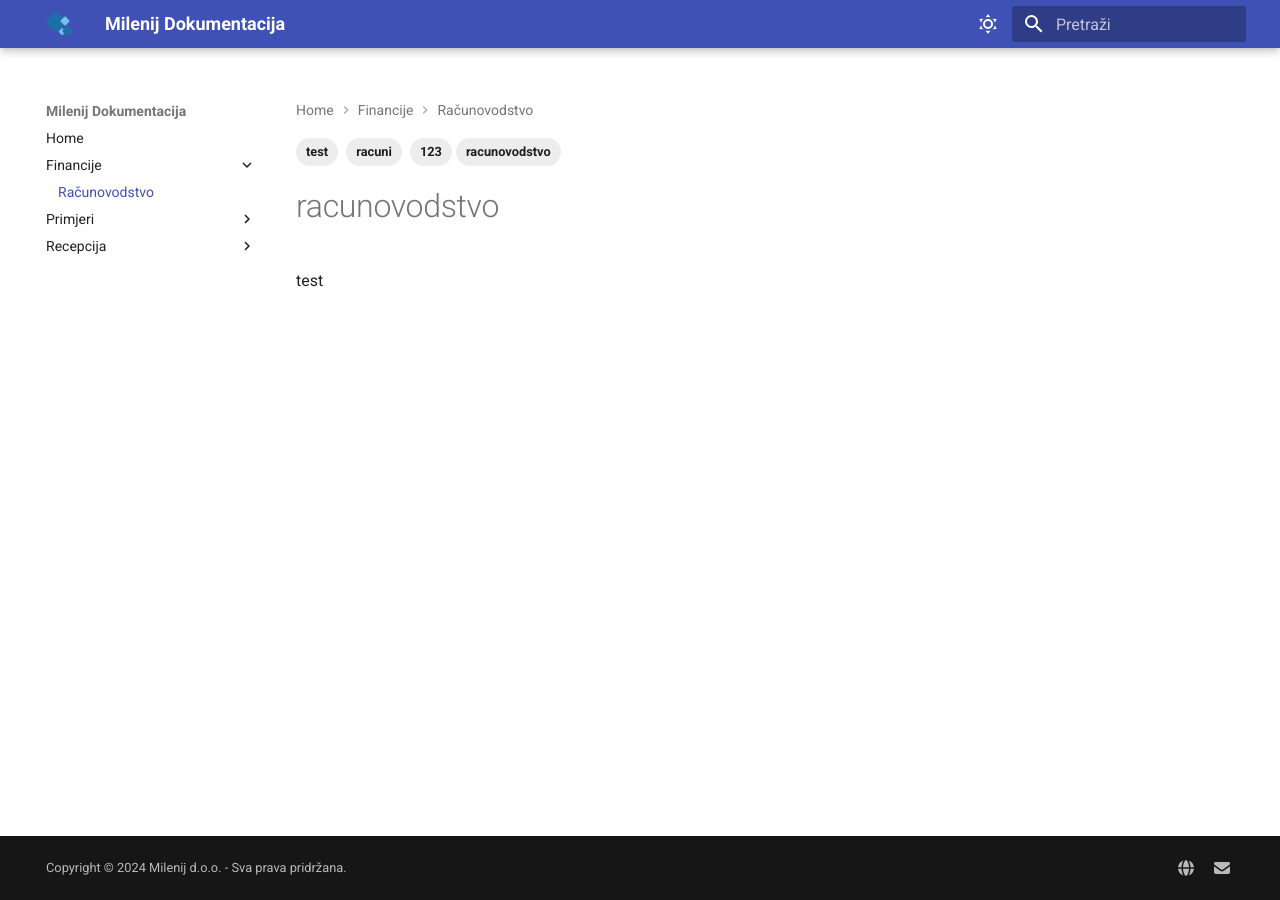
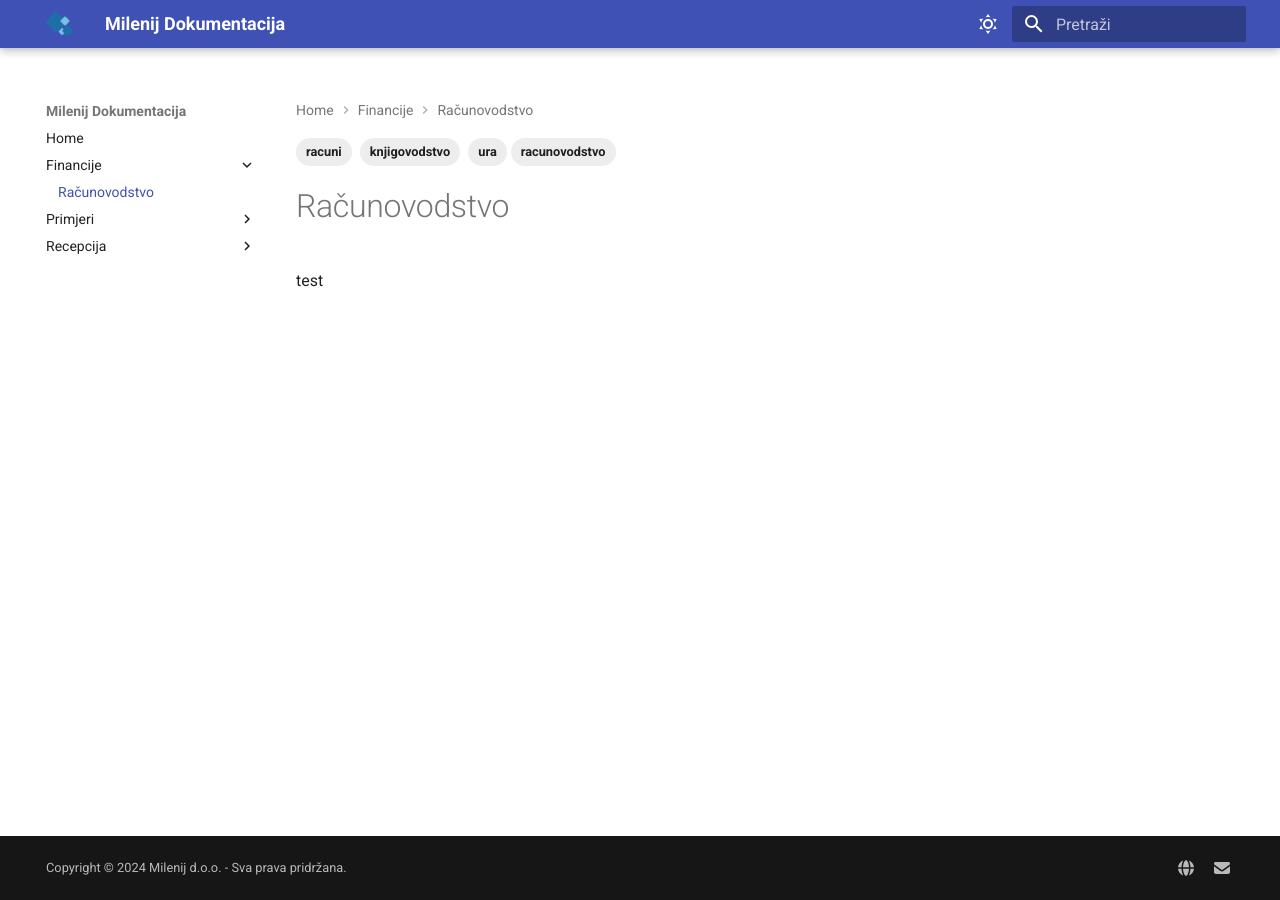
Before and after one commit to Milenij/milenij-upute, an MkDocs documentation site: the page built from docs/financije/računovodstvo/index.md, in a window 1280 px wide. Built offline with MkDocs 1.6.1 and Material for MkDocs 9.7.7, drawn with Linux system fonts in a browser that asks for light colours.

Commit message:
Update 💰 Financije “računovodstvo/index”

```diff
--- a/docs/financije/računovodstvo/index.md
+++ b/docs/financije/računovodstvo/index.md
@@ -1,10 +1,10 @@
 ---
-title: racunovodstvo
+title: Računovodstvo
 tags:
   - racunovodstvo
 keywords:
-  - test
   - racuni
-  - "123"
+  - knjigovodstvo
+  - ura
 ---
 test
```
